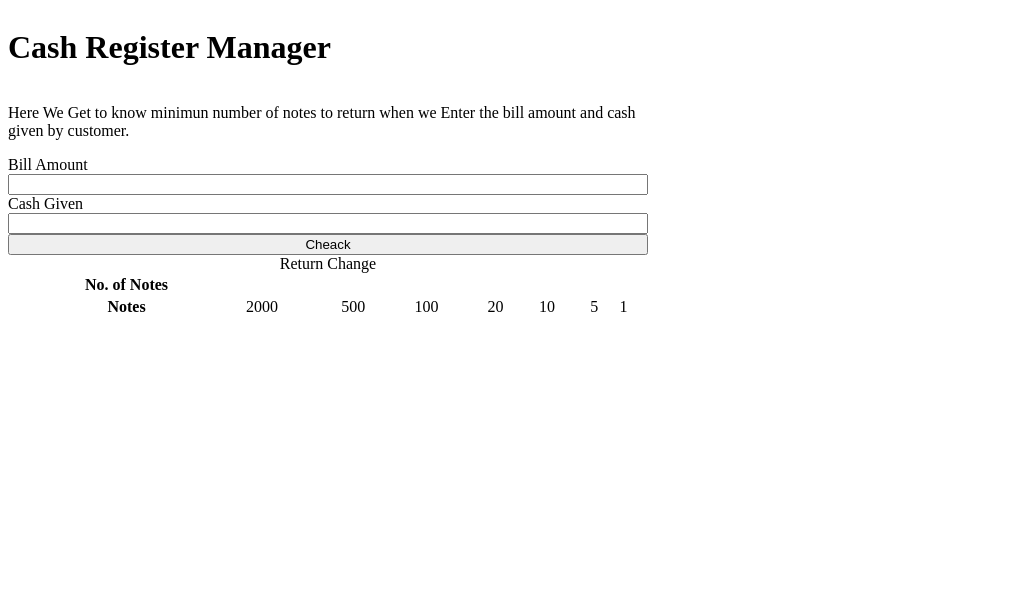
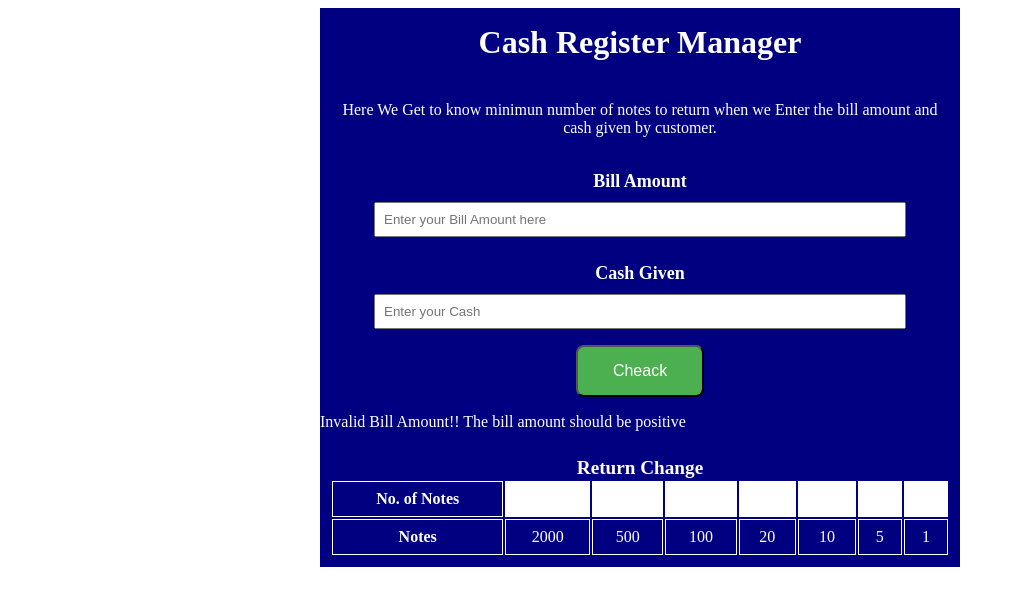
Before and after one commit to kotalwar-krishna/Mark10-Cash_Register, a plain HTML site: page index.html in a window 1280 px wide. Both pictures are taken after a click on the button "Cheack". Shown: the whole page, without its empty margins (0-1015 px from the left). Drawn offline with Linux system fonts and the light colour scheme.

Commit message:
Cash Register Manager Done

```diff
--- a/index.html
+++ b/index.html
@@ -14,15 +14,22 @@
             Here We Get to know minimun number of notes to return when we Enter the bill amount and cash given by customer.
         </p>
         <label for="bill-amount">Bill Amount</label>
-        <input type="text" id="bill-amount">
+        <input type="text" id="bill-amount" placeholder="Enter your Bill Amount here">
         <label for="cash-given"> Cash Given</label>
-        <input type="text" id="cash-given">
-        <button>Cheack</button>
+        <input type="text" id="cash-given" placeholder="Enter your Cash">
+        <button  class="cheack-btn" id="cheack-button">Cheack</button>
+        <p id="error-message"></p>
         <table class="change-table">
             <caption>Return Change</caption>
             <tr>
                 <th>No. of Notes</th>
-                <td></td>
+                <td class="no-of-notes"></td>
+                <td class="no-of-notes"></td>
+                <td class="no-of-notes"></td>
+                <td class="no-of-notes"></td>
+                <td class="no-of-notes"></td>
+                <td class="no-of-notes"></td>
+                <td class="no-of-notes"></td>
             </tr>
             <tr>
                 <th>Notes</th>
--- a/index.js
+++ b/index.js
@@ -0,0 +1,40 @@
+const billAmount = document.querySelector("#bill-amount")
+const cashGiven = document.querySelector("#cash-given")
+const cheackButton = document.querySelector("#cheack-button")
+var message = document.querySelector("#error-message")
+var noOfNotes = document.querySelectorAll(".no-of-notes")
+
+const availableNotes = [2000, 500, 100, 20, 10, 5, 1]
+
+cheackButton.addEventListener("click", function validityCheack(){
+    message.style.display = "none";
+
+    if(billAmount.value > 0){
+
+        if(billAmount.value <= cashGiven.value){
+            const balanceAmount = cashGiven.value - billAmount.value;
+            calculateChange(balanceAmount);
+        }else{
+            showMessage("The Given amount less than Bill amount")
+        }
+
+    }else{
+        showMessage("Invalid Bill Amount!! The bill amount should be positive");
+    }
+
+});
+
+function calculateChange(balance){
+    for( let i = 0; i < availableNotes.length; i++){
+        var numberOfNotes = Math.trunc(balance/availableNotes[i]);
+        balance = balance % availableNotes[i];
+        noOfNotes[i].innerText = numberOfNotes;
+
+    }
+
+}
+
+function showMessage(message1){
+    message.style.display = "block"
+    message.innerText = message1;
+}
--- a/style.css
+++ b/style.css
@@ -2,4 +2,62 @@
     display: flex;
     flex-direction: column;
     width: 50vw;
+    background-color: navy;
+    color: white;
+    margin: auto;
 }
+
+.heading {
+   margin: auto;
+   padding: 1rem;
+}
+
+.discription {
+    text-align: center;
+    padding: 0.5rem;
+}
+
+label {
+    text-align: center;
+    font-size: large;
+    font-weight: 600;
+    padding: 10px;
+}
+
+input {
+    margin: auto;
+    margin-bottom: 16px;
+    padding: 0.5rem;
+    width: 80%;
+}
+
+.cheack-btn {
+    background-color: #4CAF50; /* Green */
+    width: 20%;
+    border-radius: 0.5rem;
+    margin: auto;
+    color: white;
+    padding: 15px 32px;
+    text-align: center;
+    text-decoration: none;
+    font-size: 16px;
+}
+caption {
+    font-size: larger;
+    font-weight: bold;
+}
+
+th, td {
+    border: 1px solid white;
+    text-align: center;
+    padding: 0.5rem;
+}
+
+table{
+    margin: 10px;
+}
+
+.no-of-notes {
+    background-color: white;
+    color: blue;
+}
```
